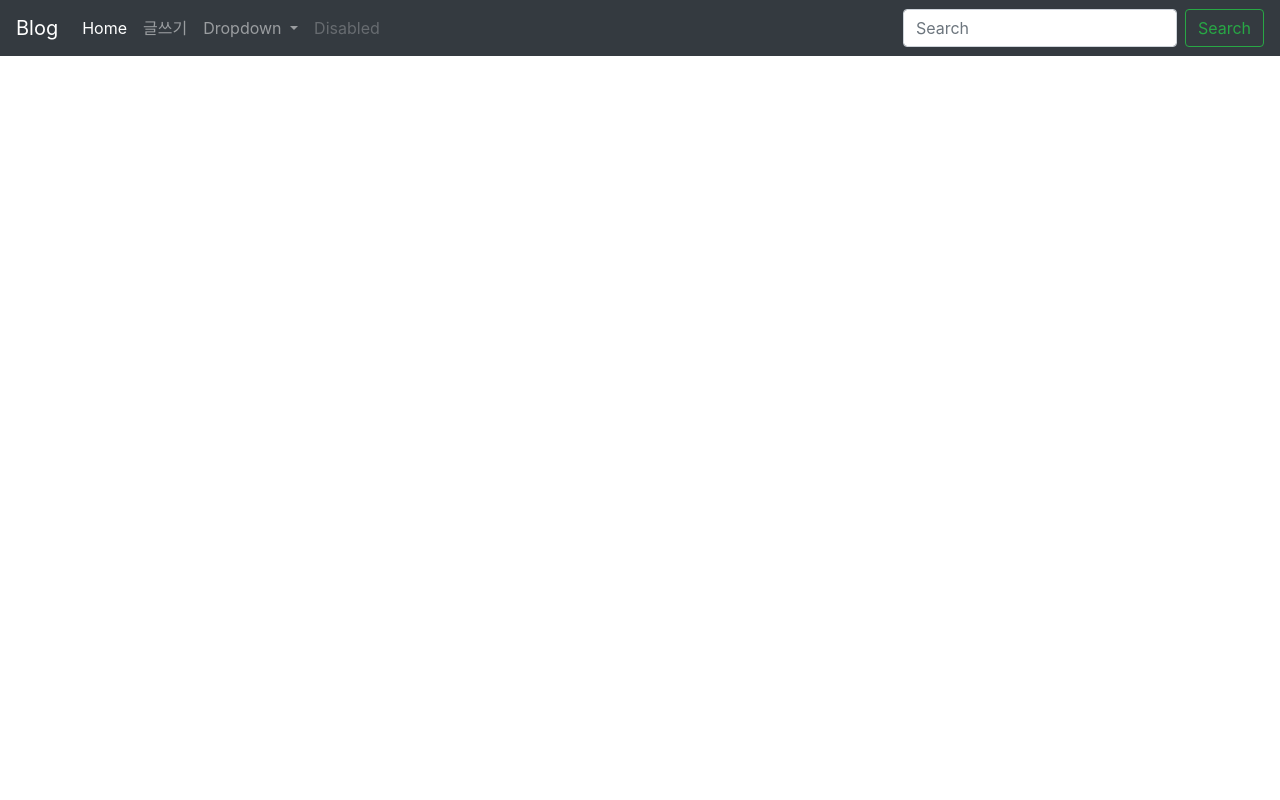
After one commit to baaaam771/blog, a Django app: template secondproject/templates/base.html in a window 1280 px wide. The commit adds this page. Run offline with Django 3.2, Linux system fonts and the light colour scheme; the template is opened without the code that fills it, so the values that code supplies are empty; some libraries are stand-ins or nearby versions.

Commit message:
template inheritance(base.html)

```diff
--- a/secondproject/settings.py
+++ b/secondproject/settings.py
@@ -56,7 +56,7 @@ ROOT_URLCONF = 'secondproject.urls'
 TEMPLATES = [
     {
         'BACKEND': 'django.template.backends.django.DjangoTemplates',
-        'DIRS': [],
+        'DIRS': ['secondproject/templates'],
         'APP_DIRS': True,
         'OPTIONS': {
             'context_processors': [
--- /dev/null
+++ b/secondproject/templates/base.html
@@ -0,0 +1,96 @@
+<head>
+  <meta charset="UTF-8" />
+  <meta name="viewport" content="width=device-width, initial-scale=1.0" />
+  <title>Document</title>
+  <link
+    rel="stylesheet"
+    href="https://stackpath.bootstrapcdn.com/bootstrap/4.5.0/css/bootstrap.min.css"
+    integrity="sha384-9aIt2nRpC12Uk9gS9baDl411NQApFmC26EwAOH8WgZl5MYYxFfc+NcPb1dKGj7Sk"
+    crossorigin="anonymous"
+  />
+  <script
+    src="https://code.jquery.com/jquery-3.5.1.slim.min.js"
+    integrity="sha384-DfXdz2htPH0lsSSs5nCTpuj/zy4C+OGpamoFVy38MVBnE+IbbVYUew+OrCXaRkfj"
+    crossorigin="anonymous"
+  ></script>
+  <script
+    src="https://cdn.jsdelivr.net/npm/popper.js@1.16.0/dist/umd/popper.min.js"
+    integrity="sha384-Q6E9RHvbIyZFJoft+2mJbHaEWldlvI9IOYy5n3zV9zzTtmI3UksdQRVvoxMfooAo"
+    crossorigin="anonymous"
+  ></script>
+  <script
+    src="https://stackpath.bootstrapcdn.com/bootstrap/4.5.0/js/bootstrap.min.js"
+    integrity="sha384-OgVRvuATP1z7JjHLkuOU7Xw704+h835Lr+6QL9UvYjZE3Ipu6Tp75j7Bh/kR0JKI"
+    crossorigin="anonymous"
+  ></script>
+</head>
+<body>
+  <nav class="navbar navbar-expand-lg navbar-dark bg-dark">
+    <a class="navbar-brand" href="{% url 'home'%}">Blog</a>
+    <button
+      class="navbar-toggler"
+      type="button"
+      data-toggle="collapse"
+      data-target="#navbarSupportedContent"
+      aria-controls="navbarSupportedContent"
+      aria-expanded="false"
+      aria-label="Toggle navigation"
+    >
+      <span class="navbar-toggler-icon"></span>
+    </button>
+
+    <div class="collapse navbar-collapse" id="navbarSupportedContent">
+      <ul class="navbar-nav mr-auto">
+        <li class="nav-item active">
+          <a class="nav-link" href="{% url 'home'%}"
+            >Home <span class="sr-only">(current)</span></a
+          >
+        </li>
+        <li class="nav-item">
+          <a class="nav-link" href="{% url 'new'%}">글쓰기</a>
+        </li>
+        <li class="nav-item dropdown">
+          <a
+            class="nav-link dropdown-toggle"
+            href="#"
+            id="navbarDropdown"
+            role="button"
+            data-toggle="dropdown"
+            aria-haspopup="true"
+            aria-expanded="false"
+          >
+            Dropdown
+          </a>
+          <div class="dropdown-menu" aria-labelledby="navbarDropdown">
+            <a class="dropdown-item" href="{% url 'portfolio'%}">portfolio</a>
+            <a class="dropdown-item" href="#">Another action</a>
+            <div class="dropdown-divider"></div>
+            <a class="dropdown-item" href="#">Something else here</a>
+          </div>
+        </li>
+        <li class="nav-item">
+          <a
+            class="nav-link disabled"
+            href="#"
+            tabindex="-1"
+            aria-disabled="true"
+            >Disabled</a
+          >
+        </li>
+      </ul>
+      <form class="form-inline my-2 my-lg-0">
+        <input
+          class="form-control mr-sm-2"
+          type="search"
+          placeholder="Search"
+          aria-label="Search"
+        />
+        <button class="btn btn-outline-success my-2 my-sm-0" type="submit">
+          Search
+        </button>
+      </form>
+    </div>
+  </nav>
+
+  {% block contents %} {% endblock %}
+</body>
```
Also changed, not shown: blog/templates/home.html (+9 -0 lines).
